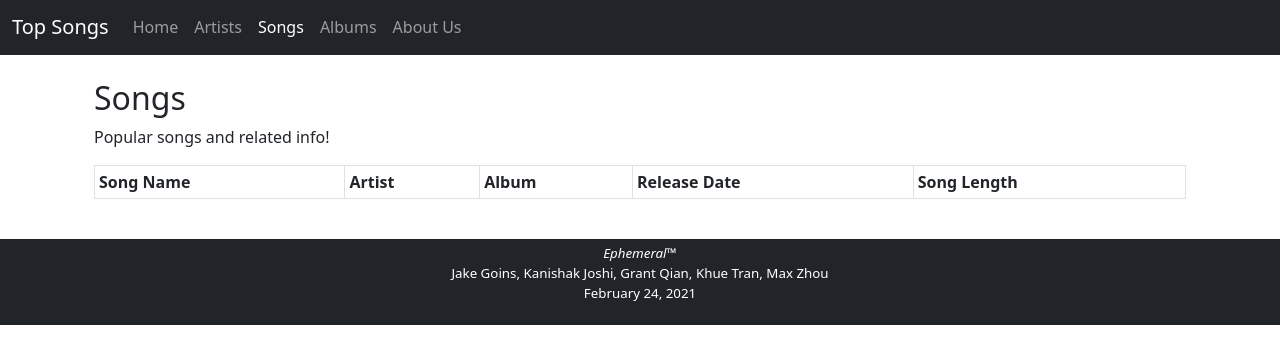
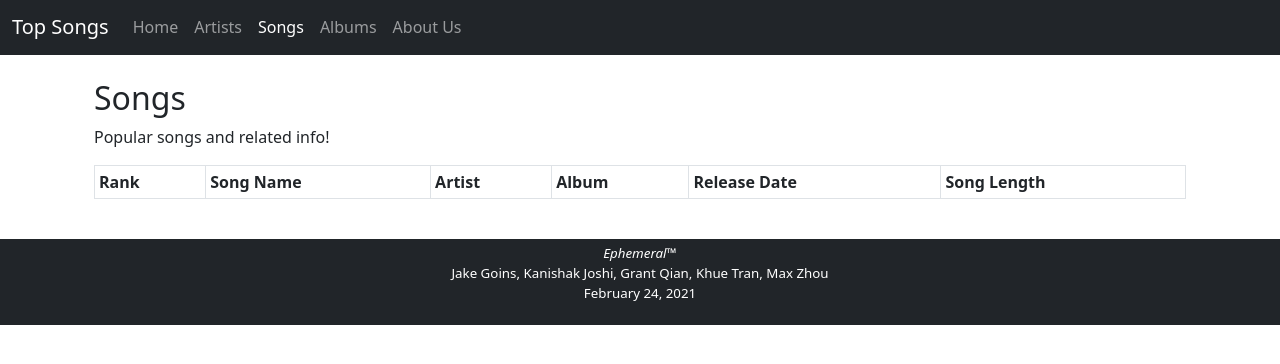
Before and after one commit to gqian75/Ephemeral, a Flask app: page /songs/ in a window 1280 px wide. Shown: the part 178-542 px from the top of the page. Run offline with Flask 2, Linux system fonts and the light colour scheme; lists and menus that the app fills with data are empty; some libraries are stand-ins or nearby versions.

Commit message:
Fix for frontend. Albums still needs work

```diff
--- a/frontend/templates/artist.html
+++ b/frontend/templates/artist.html
@@ -38,7 +38,7 @@
             <h2>{{artist.artist_name}}</h2><br>
             <table class="center-table greyed">
                 <tr>
-                    <td colspan="2" class="static_item" ><img src="{{artist.image_url}}" alt="song.png" class="center-table"></td>
+                    <td colspan="2" class="static_item" ><img src="{{artist.image_url}}" alt="song.png" class="center-table" style="width:50%;"></td>
                 </tr>
                 <tr>
                     <td class="static_item">Genre(s): </td>
--- a/frontend/templates/song.html
+++ b/frontend/templates/song.html
@@ -38,7 +38,7 @@
             <h2>{{song.song_name}}</h2><br>
             <table class="center-table greyed">
                 <tr>
-                    <td colspan="2" class="static_item"><img src="{{song.image_url}}" alt="song.png" class="center-table"></td>
+                    <td colspan="2" class="static_item"><img src="{{song.image_url}}" alt="song.png" class="center-table" style="width:50%;"></td>
                 </tr>
                 <tr>
                     <td class="static_item">Artist: </td>
@@ -61,6 +61,10 @@
                     <td class="static_item">Song Length: </td>
                     <td class="static_item">{{song.duration}}</td>
                 </tr>
+                <tr>
+                    <td class="static_item">Rank: </td>
+                    <td class="static_item">{{song.rank}}</td>
+                </tr>
             </table>
         </div>
     </div>
--- a/frontend/templates/songs.html
+++ b/frontend/templates/songs.html
@@ -37,6 +37,7 @@
     <table id="table" class="table table-striped table-bordered table-sm table-hover" cellspacing="0" width="100%">
       <thead>
         <tr>
+          <th class = "th-sm">Rank</th>
           <th class = "th-sm">Song Name</th>
           <th class = "th-sm">Artist</th>
           <th class = "th-sm">Album</th>
@@ -47,6 +48,7 @@
       <tbody>
         {%for song in songs%}
           <tr>
+            <td class="point" onclick="window.location.href='/songs/{{ song.rank }}'">{{song.rank}}  </td>
             <td class="point" onclick="window.location.href='/songs/{{ id(song.song_name) }}'">{{song.song_name}}  </td>
             <td class="point" onclick="window.location.href='/artists/{{ id(song.artist) }}'">{{ song.artist }}</td>
             {% if song.album_name == "single" %}
--- a/main.py
+++ b/main.py
@@ -17,13 +17,13 @@ DB_PASS = "gUj52EfnqxD2UeVkSPQ7kDeiAQOwMcu6"
 db = psycopg2.connect(dbname=DB_NAME, user=DB_USER, password=DB_PASS, host=DB_HOST)
 query = db.cursor(cursor_factory=psycopg2.extras.DictCursor)
 
-query.execute('SELECT * FROM song;')
+query.execute('SELECT * FROM song order by song.rank;')
 song_list = query.fetchall()
 
-query.execute('SELECT * FROM artist;')
+query.execute('select * from artist left join link on artist.artist_rank = link.artist_rank left join song on song.rank = link.song_rank;')
 artist_list = query.fetchall()
 
-query.execute('SELECT * FROM album;')
+query.execute("select * from album left join song on album.album_rank = song.album_rank order by album.album_rank;")
 album_list = query.fetchall()
 
 query.close()
```
Also changed, not shown: frontend/templates/album.html (+4 -4 lines), frontend/templates/albums.html (+13 -2 lines), frontend/templates/artists.html (+6 -4 lines).
